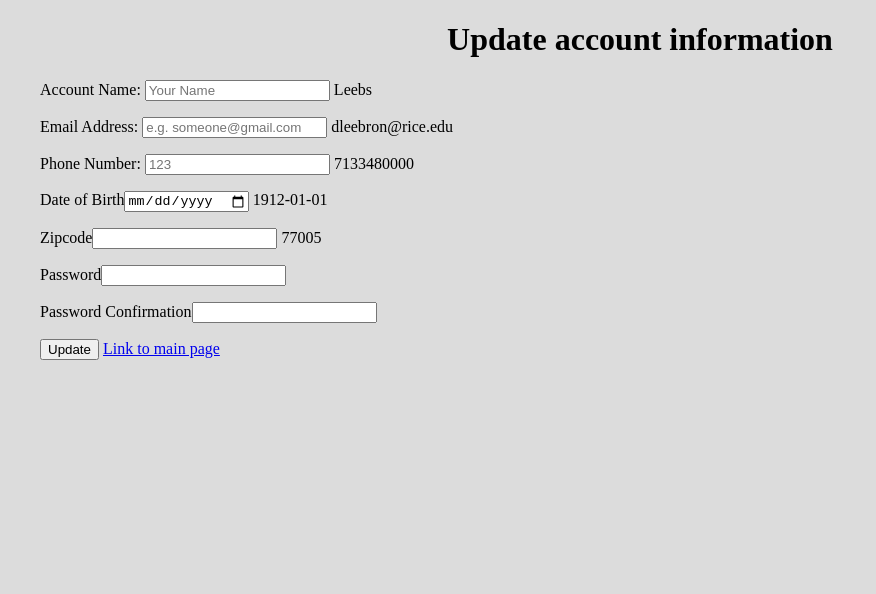
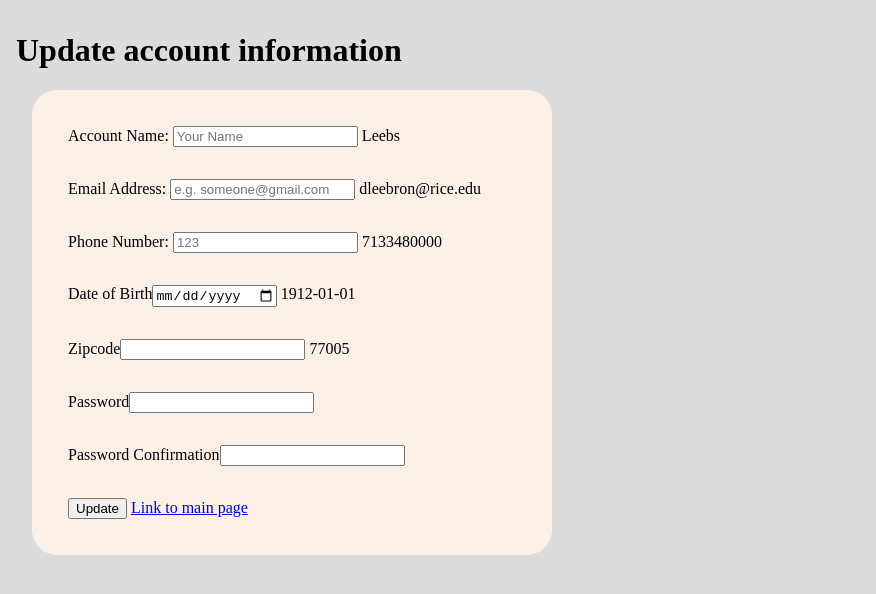
Before and after one commit to jieya907/comp431, a plain HTML site: page hw2/profile.html in a window 1280 px wide. Shown: the whole page, without its empty margins (0-876 px from the left). Drawn offline with Linux system fonts and the light colour scheme.

Commit message:
final commit

```diff
--- a/hw2/profile.html
+++ b/hw2/profile.html
@@ -6,7 +6,9 @@
         <link rel="stylesheet" href="styles.css">
     </head>
     <body>
+        <header >
         <h1> Update account information </h1>
+        </header>
         <span id="help"> </span>
         <div class="container">
             <div class="field">Account Name:
--- a/hw2/styles.css
+++ b/hw2/styles.css
@@ -3,11 +3,14 @@ td {
     margin: 1em;
     width: 50%;
     background-color: lightcyan;
+    border: 2px solid grey;
+
 }
 
-td {
-    border: 2px solid grey;
+td:hover {
+    background-color:white;
 }
+
 table {
     table-layout: fixed;
 
@@ -17,6 +20,13 @@ div {
     display: block;
 }
 
+div.field:hover {
+    background-color:aliceblue;
+}
+.field {
+    margin-bottom: 2em;
+    width: 30em;
+}
 #help {
     color: red;
 }
@@ -26,10 +36,19 @@ img{
 }
 
 div.container{
+    background-color:linen;
     text-align: left;
+    width: 30em;
+    border-radius: 25px;
+    padding: 20px;
+    width: 30em;
 }
 
 body {
-    text-align: center;
     background-color: gainsboro;
+    margin: 2em 1em;
 }
+
+h1 {
+    margin 5em;
+}
```
Also changed, not shown: hw2/main.js (+12 -2 lines), hw2/profile.js (+7 -2 lines).
